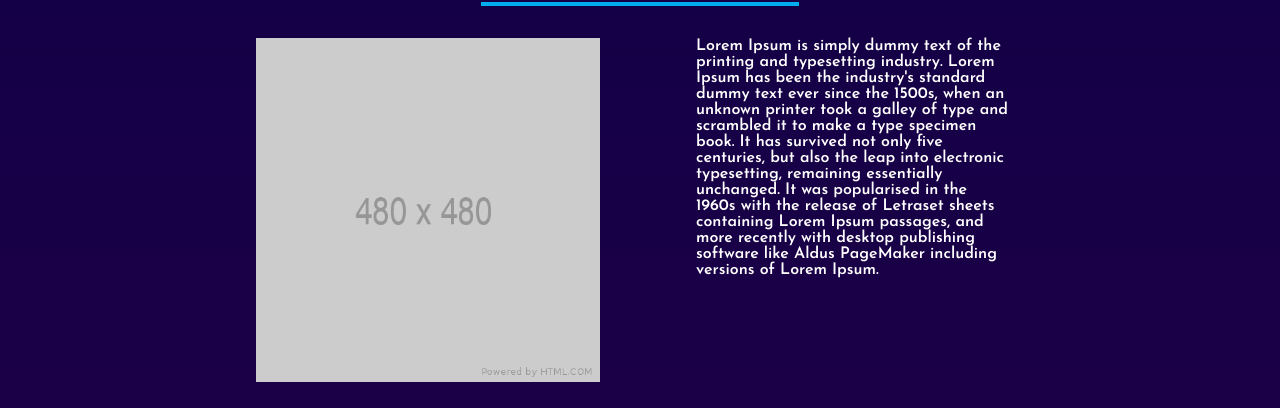
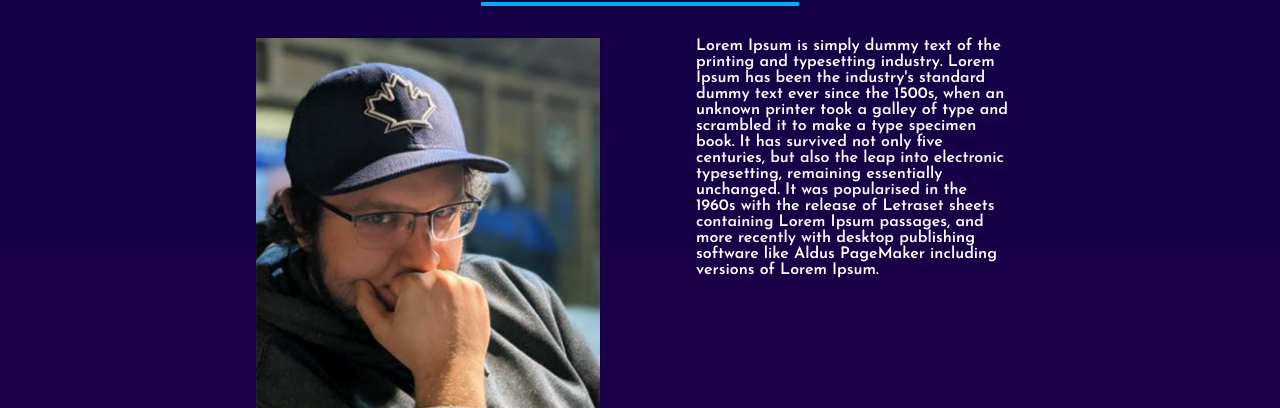
Before and after one commit to MattTenuta/Portfolio, a plain HTML site: page about.html in a window 1280 px wide. Shown: the part 183-591 px from the top of the page. Drawn offline with nearby package versions, Linux system fonts and the light colour scheme.

Commit message:
added photo

```diff
--- a/about.html
+++ b/about.html
@@ -71,7 +71,7 @@
         <section class="botPad2">
             <h2 class="hidden">About Me</h2>
             <div class="two-items">
-                <img class="me topPad2" src="images/480x480.png">
+                <img class="me topPad2" src="images/mattColour.jpg">
                 <p class="font meText">Lorem Ipsum is simply dummy text of the printing and typesetting industry. Lorem Ipsum has been the industry's standard dummy text ever since the 1500s, when an unknown printer took a galley of type and scrambled it to make a type specimen book. It has survived not only five centuries, but also the leap into electronic typesetting, remaining essentially unchanged. It was popularised in the 1960s with the release of Letraset sheets containing Lorem Ipsum passages, and more recently with desktop publishing software like Aldus PageMaker including versions of Lorem Ipsum.</p>
             </div>
         </section>
```
Also changed, not shown: images/matt.jpg (added), images/matt2.jpg (added), images/mattColour.jpg (added), 1 other file.
